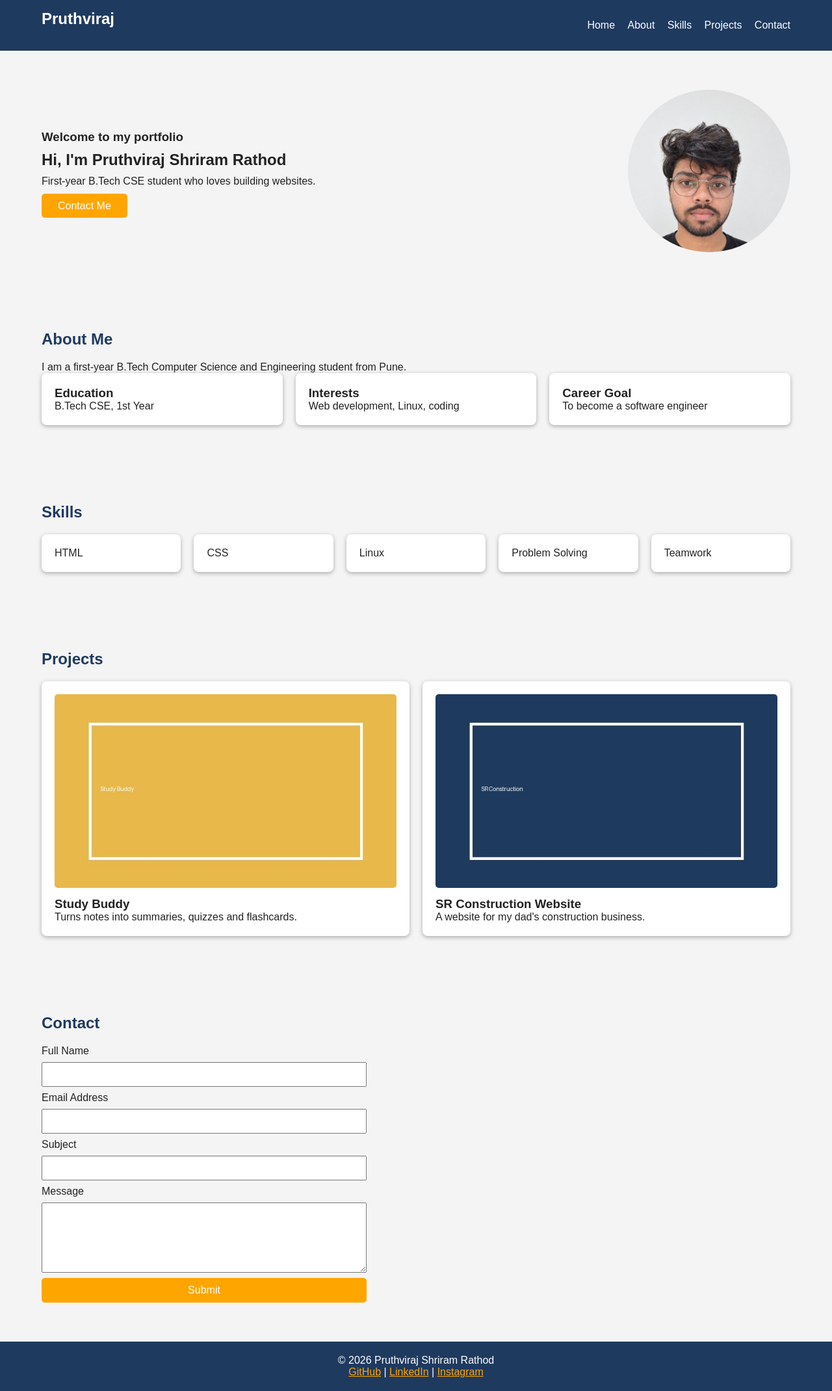
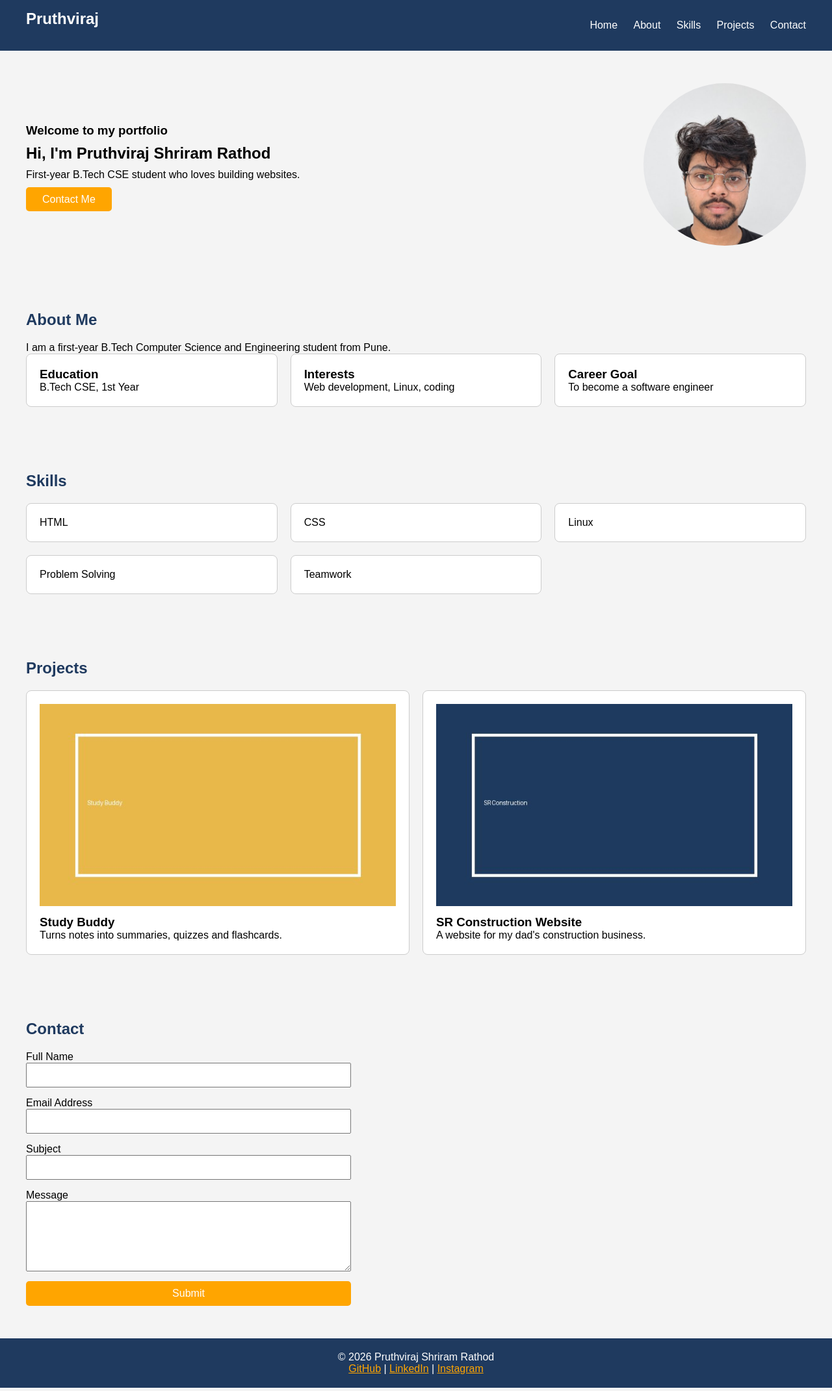
Before and after one commit to Sonu1221-gh/Portfolio, a plain HTML site: page index.html in a window 1280 px wide. Shown: the whole page at 65% size. Drawn offline with Linux system fonts and the light colour scheme.

Commit message:
Update style.css

```diff
--- a/style.css
+++ b/style.css
@@ -1,54 +1,62 @@
+/* reset */
 * {
   margin: 0;
   padding: 0;
   box-sizing: border-box;
 }
 
-html { scroll-behavior: smooth; }
-
 body {
   font-family: Arial, sans-serif;
-  background: #f4f4f4;
-  color: #222;
+  background-color: #f4f4f4;
 }
 
+/* navbar */
 header {
   display: flex;
   justify-content: space-between;
   align-items: center;
-  flex-wrap: wrap;
-  padding: 15px 5%;
-  background: #1f3a5f;
-  position: sticky;
-  top: 0;
+  padding: 15px 40px;
+  background-color: #1f3a5f;
 }
 
-.logo { color: #fff; }
+.logo {
+  color: white;
+}
 
 nav a {
-  color: #fff;
+  color: white;
   text-decoration: none;
-  margin-left: 15px;
+  margin-left: 20px;
 }
 
-nav a:hover { color: orange; }
+nav a:hover {
+  color: orange;
+}
 
-section { padding: 60px 5%; }
+/* sections */
+section {
+  padding: 50px 40px;
+}
 
 h2 {
   color: #1f3a5f;
   margin-bottom: 20px;
 }
 
+/* home */
 .home {
   display: flex;
   justify-content: space-between;
   align-items: center;
-  gap: 30px;
 }
 
-.home h1 { margin: 10px 0; }
-.home p { margin-bottom: 20px; }
+.home h1 {
+  margin: 10px 0;
+}
+
+.home p {
+  margin-bottom: 20px;
+}
 
 .home img {
   width: 250px;
@@ -58,65 +66,97 @@ h2 {
   object-position: top;
 }
 
+/* button */
 .btn {
-  background: orange;
-  color: #fff;
+  background-color: orange;
+  color: white;
   padding: 10px 25px;
   border: none;
   border-radius: 5px;
   text-decoration: none;
   font-size: 16px;
-  cursor: pointer;
 }
 
-.btn:hover { background: #1f3a5f; }
+.btn:hover {
+  background-color: #1f3a5f;
+}
 
+/* cards using grid */
 .row {
-  display: flex;
-  flex-wrap: wrap;
+  display: grid;
+  grid-template-columns: 1fr 1fr 1fr;
   gap: 20px;
 }
 
+#projects .row {
+  grid-template-columns: 1fr 1fr;
+}
+
 .card {
-  flex: 1 1 200px;
-  background: #fff;
+  background-color: white;
   padding: 20px;
   border-radius: 8px;
-  box-shadow: 0 2px 6px #aaa;
-  transition: 0.3s;
+  border: 1px solid #ccc;
 }
 
-.card:hover { transform: translateY(-5px); }
+.card:hover {
+  background-color: #ffe8b0;
+}
 
 .card img {
   width: 100%;
-  border-radius: 5px;
   margin-bottom: 10px;
 }
 
+/* contact form */
 form {
   display: flex;
   flex-direction: column;
-  max-width: 500px;
-  gap: 8px;
+  width: 500px;
 }
 
 input, textarea {
   padding: 8px;
+  margin-bottom: 15px;
   font-size: 16px;
 }
 
+/* footer */
 footer {
-  background: #1f3a5f;
-  color: #fff;
+  background-color: #1f3a5f;
+  color: white;
   text-align: center;
   padding: 20px;
 }
 
-footer a { color: orange; }
+footer a {
+  color: orange;
+}
 
+/* mobile */
 @media (max-width: 700px) {
-  .home { flex-direction: column-reverse; text-align: center; }
-  header { justify-content: center; }
-  nav a { margin: 0 8px; }
+  header {
+    flex-direction: column;
+  }
+
+  nav a {
+    margin: 0 8px;
+  }
+
+  .home {
+    flex-direction: column-reverse;
+    text-align: center;
+  }
+
+  .home img {
+    margin-bottom: 20px;
+  }
+
+  .row, #projects .row {
+    grid-template-columns: 1fr;
+  }
+
+  form {
+    width: 100%;
+  }
 }
```
